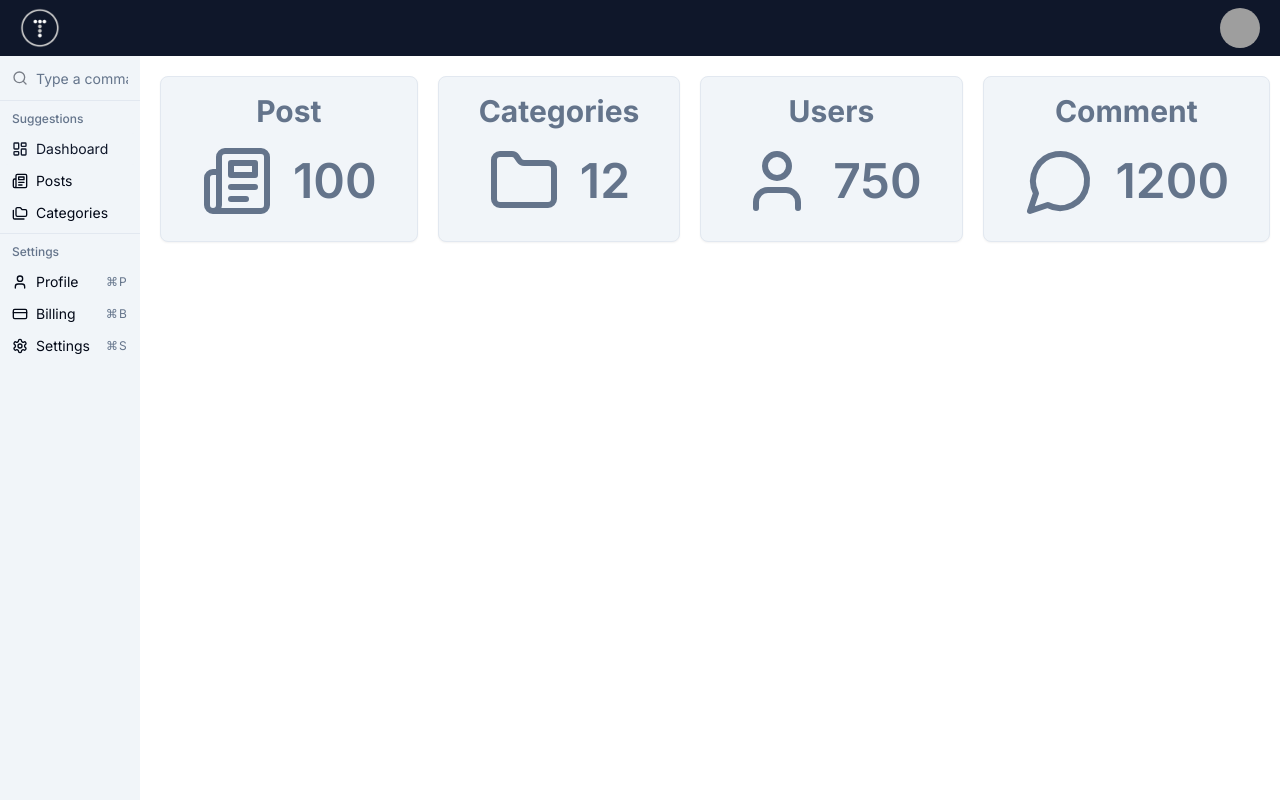
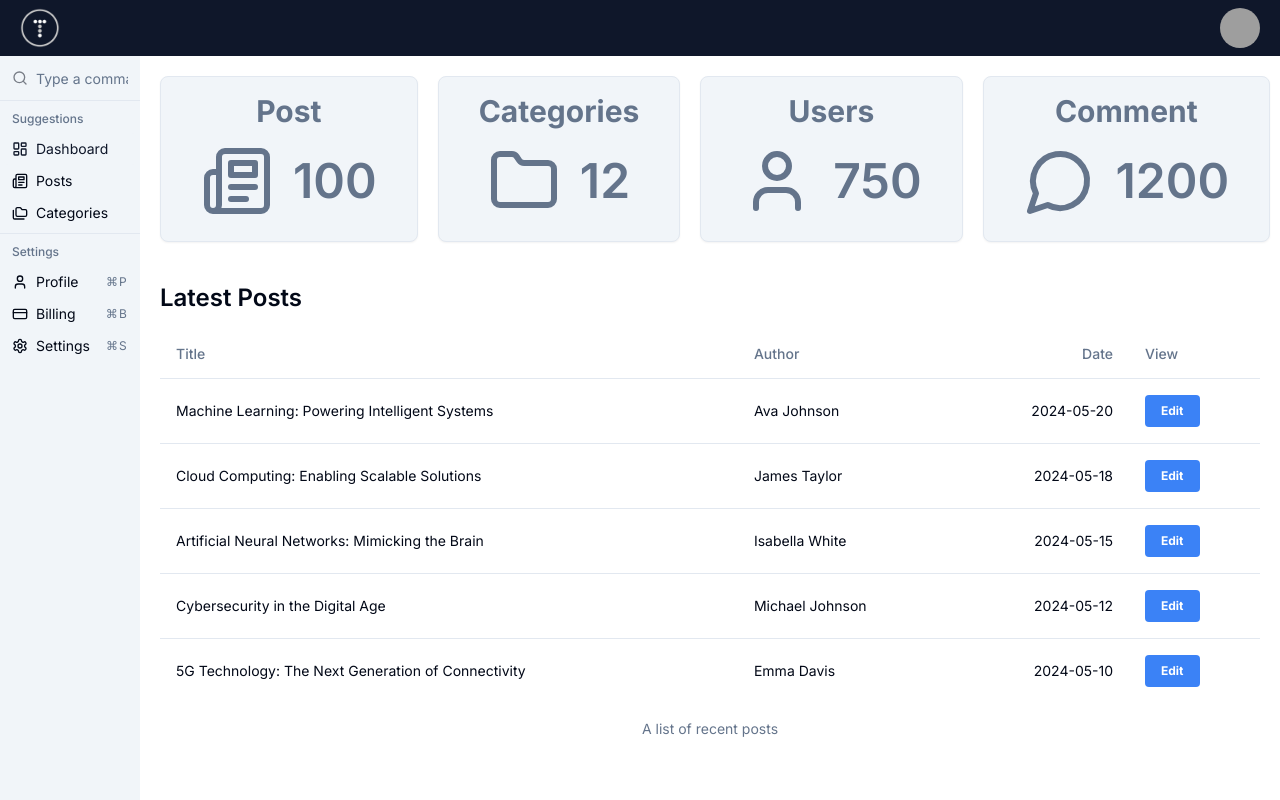
Before and after one commit to smartdriver321/smartpress-ui, a Next.js app: page / in a window 1280 px wide. Shown: the top 800 px of the page. Built offline with nearby package versions, Linux system fonts and the light colour scheme; grey boxes are pictures that could not be loaded.

Commit message:
Posts Table, Limit & Sort Posts

```diff
--- a/app/page.tsx
+++ b/app/page.tsx
@@ -1,5 +1,7 @@
+import { Folder, MessageCircle, Newspaper, User } from 'lucide-react'
+
 import DashboardCard from '@/components/dashboard/DashboardCard'
-import { Folder, MessageCircle, Newspaper, User } from 'lucide-react'
+import PostsTable from '@/components/posts/PostsTable'
 
 export default function Home() {
   return (
@@ -29,6 +31,7 @@ export default function Home() {
           icon={<MessageCircle className='text-slate-500' size={72} />}
         />
       </div>
+      <PostsTable title='Latest Posts' limit={5} />
     </>
   )
 }
--- /dev/null
+++ b/components/posts/PostsTable.tsx
@@ -0,0 +1,72 @@
+import Link from 'next/link'
+
+import posts from '@/data/posts'
+import { Post } from '@/types/posts'
+import {
+  Table,
+  TableBody,
+  TableCaption,
+  TableCell,
+  TableHead,
+  TableHeader,
+  TableRow,
+} from '../ui/table'
+
+interface PostsTableProps {
+  limit?: number
+  title?: string
+}
+
+export default function PostsTable({ limit, title }: PostsTableProps) {
+  // Sort posts in dec order based on date
+  const sortedPosts: Post[] = [...posts].sort(
+    (a, b) => new Date(b.date).getTime() - new Date(a.date).getTime()
+  )
+
+  // Filter posts to limit
+  const filteredPosts = limit ? sortedPosts.slice(0, limit) : sortedPosts
+
+  return (
+    <div className='mt-10'>
+      <h3 className='text-2xl mb-4 font-semibold'>{title ? title : 'Posts'}</h3>
+
+      <Table>
+        <TableCaption>A list of recent posts</TableCaption>
+        <TableHeader>
+          <TableRow>
+            <TableHead>Title</TableHead>
+            <TableHead className='hidden md:table-cell'>Author</TableHead>
+            <TableHead className='hidden md:table-cell text-right'>
+              Date
+            </TableHead>
+            <TableHead>View</TableHead>
+          </TableRow>
+        </TableHeader>
+
+        <TableBody>
+          {filteredPosts.map((post) => (
+            <TableRow key={post.id}>
+              <TableCell>{post.title}</TableCell>
+
+              <TableCell className='hidden md:table-cell'>
+                {post.author}
+              </TableCell>
+
+              <TableCell className='text-right hidden md:table-cell'>
+                {post.date}
+              </TableCell>
+
+              <TableCell>
+                <Link href={`/posts/edit/${post.id}`}>
+                  <button className='bg-blue-500 hover:bg-blue-700 text-white font-bold py-2 px-4 rounded text-xs'>
+                    Edit
+                  </button>
+                </Link>
+              </TableCell>
+            </TableRow>
+          ))}
+        </TableBody>
+      </Table>
+    </div>
+  )
+}
--- /dev/null
+++ b/components/ui/table.tsx
@@ -0,0 +1,117 @@
+import * as React from "react"
+
+import { cn } from "@/lib/utils"
+
+const Table = React.forwardRef<
+  HTMLTableElement,
+  React.HTMLAttributes<HTMLTableElement>
+>(({ className, ...props }, ref) => (
+  <div className="relative w-full overflow-auto">
+    <table
+      ref={ref}
+      className={cn("w-full caption-bottom text-sm", className)}
+      {...props}
+    />
+  </div>
+))
+Table.displayName = "Table"
+
+const TableHeader = React.forwardRef<
+  HTMLTableSectionElement,
+  React.HTMLAttributes<HTMLTableSectionElement>
+>(({ className, ...props }, ref) => (
+  <thead ref={ref} className={cn("[&_tr]:border-b", className)} {...props} />
+))
+TableHeader.displayName = "TableHeader"
+
+const TableBody = React.forwardRef<
+  HTMLTableSectionElement,
+  React.HTMLAttributes<HTMLTableSectionElement>
+>(({ className, ...props }, ref) => (
+  <tbody
+    ref={ref}
+    className={cn("[&_tr:last-child]:border-0", className)}
+    {...props}
+  />
+))
+TableBody.displayName = "TableBody"
+
+const TableFooter = React.forwardRef<
+  HTMLTableSectionElement,
+  React.HTMLAttributes<HTMLTableSectionElement>
+>(({ className, ...props }, ref) => (
+  <tfoot
+    ref={ref}
+    className={cn(
+      "border-t bg-muted/50 font-medium [&>tr]:last:border-b-0",
+      className
+    )}
+    {...props}
+  />
+))
+TableFooter.displayName = "TableFooter"
+
+const TableRow = React.forwardRef<
+  HTMLTableRowElement,
+  React.HTMLAttributes<HTMLTableRowElement>
+>(({ className, ...props }, ref) => (
+  <tr
+    ref={ref}
+    className={cn(
+      "border-b transition-colors hover:bg-muted/50 data-[state=selected]:bg-muted",
+      className
+    )}
+    {...props}
+  />
+))
+TableRow.displayName = "TableRow"
+
+const TableHead = React.forwardRef<
+  HTMLTableCellElement,
+  React.ThHTMLAttributes<HTMLTableCellElement>
+>(({ className, ...props }, ref) => (
+  <th
+    ref={ref}
+    className={cn(
+      "h-12 px-4 text-left align-middle font-medium text-muted-foreground [&:has([role=checkbox])]:pr-0",
+      className
+    )}
+    {...props}
+  />
+))
+TableHead.displayName = "TableHead"
+
+const TableCell = React.forwardRef<
+  HTMLTableCellElement,
+  React.TdHTMLAttributes<HTMLTableCellElement>
+>(({ className, ...props }, ref) => (
+  <td
+    ref={ref}
+    className={cn("p-4 align-middle [&:has([role=checkbox])]:pr-0", className)}
+    {...props}
+  />
+))
+TableCell.displayName = "TableCell"
+
+const TableCaption = React.forwardRef<
+  HTMLTableCaptionElement,
+  React.HTMLAttributes<HTMLTableCaptionElement>
+>(({ className, ...props }, ref) => (
+  <caption
+    ref={ref}
+    className={cn("mt-4 text-sm text-muted-foreground", className)}
+    {...props}
+  />
+))
+TableCaption.displayName = "TableCaption"
+
+export {
+  Table,
+  TableHeader,
+  TableBody,
+  TableFooter,
+  TableHead,
+  TableRow,
+  TableCell,
+  TableCaption,
+}
```
